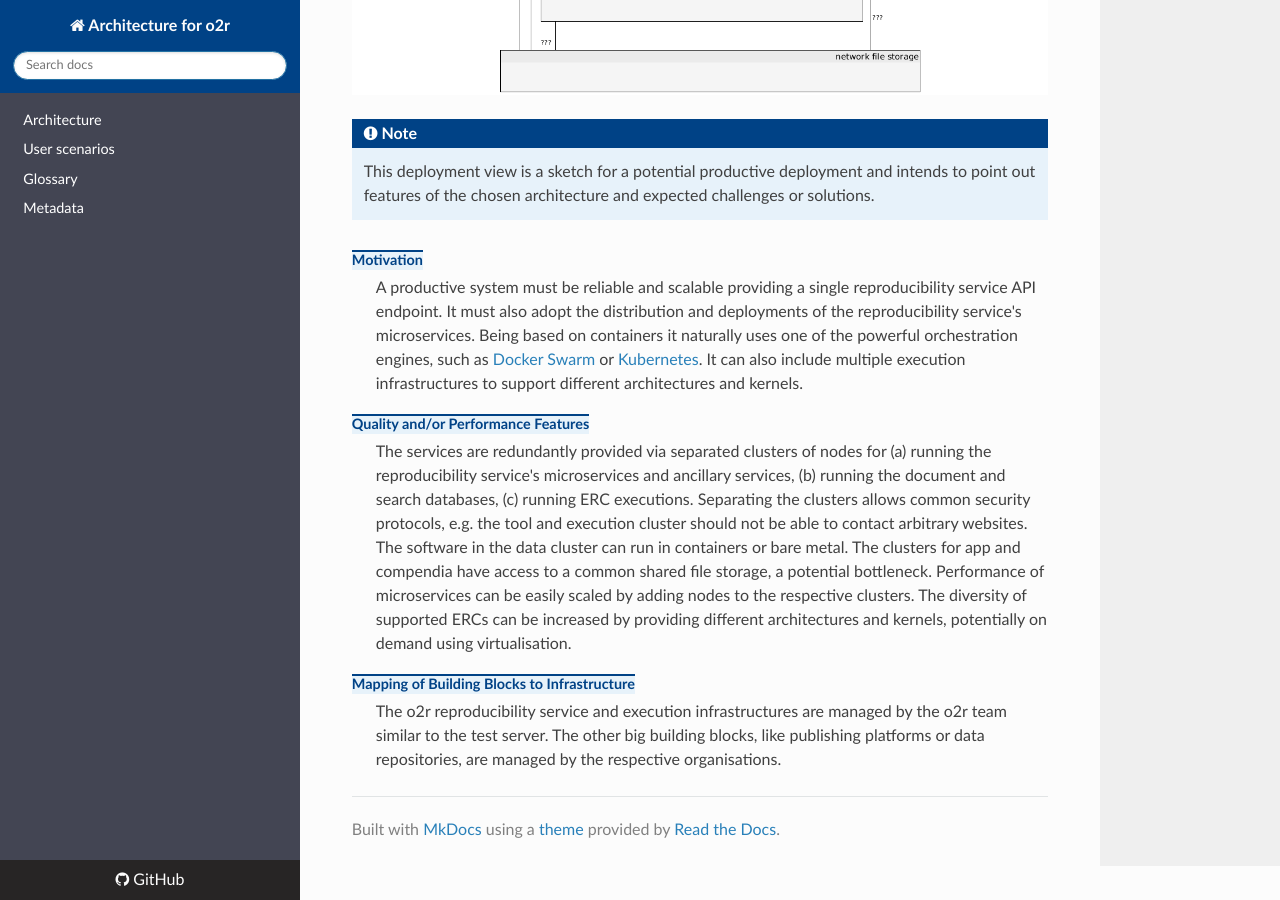
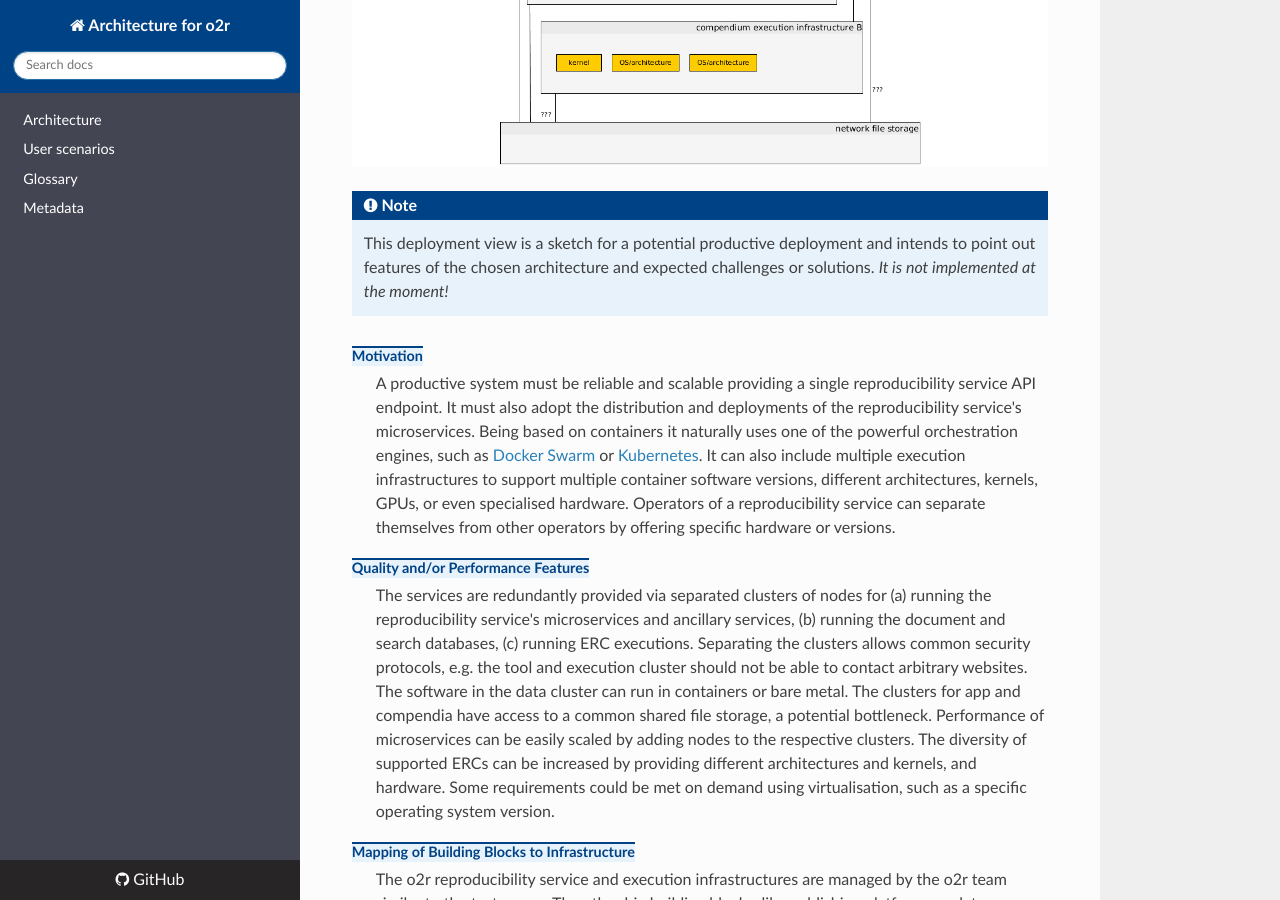
Before and after one commit to o2r-project/architecture, an MkDocs documentation site: the page built from docs/07_deployment-view.md, in a window 1280 px wide and 900 px high, scrolled down 1986 px. Built offline with MkDocs 1.6.1, drawn with Linux system fonts in a browser that asks for light colours; nearby versions of some CDN libraries; old or Windows-style settings are respelled for this version of MkDocs; some of the changed text lies outside the part shown.

Commit message:
add specialised hardware to production sketch

```diff
--- a/docs/07_deployment-view.md
+++ b/docs/07_deployment-view.md
@@ -10,7 +10,7 @@ Motivation
 
 Quality and/or Performance Features
 
-:   The server is managed completely with [Ansible](https://www.ansible.com/) to ensure a well-document setup. The base operating system is CentOS Linux 7. The machine has 4 cores, 8 GB RAM, and a local storage ~100 GB, and runs on a VM host. The one machine in this deployment runs the full o2r reproducibility service, i.e. all microservices and a webserver to serve the user interfaces. It also runs the databases and ancillary services, such as a web traffic statistics service.
+:   The server is managed completely with [Ansible](https://www.ansible.com/) to ensure a well-document setup. The base operating system is CentOS Linux 7. The machine has 4 cores, 8 GB RAM, and a local storage ~100 GB, and runs on a VM host. The one machine in this deployment runs the full o2r reproducibility service, i.e. all microservices and a webserver to serve the user interfaces. It also runs the databases and ancillary services, such as a web traffic statistics service. When executing a compendium, the compendium workspace is packaged in a tarball and send to the Docker daemon. This allows easy switching to remote machines, but also has a performance disadvantage.
 
 Mapping of Building Blocks to Infrastructure
 
@@ -22,14 +22,15 @@ Mapping of Building Blocks to Infrastructure
 
 !!! Note
     This deployment view is a sketch for a potential productive deployment and intends to point out features of the chosen architecture and expected challenges or solutions.
+    _It is not implemented at the moment!_
 
 Motivation
 
-:   A productive system must be reliable and scalable providing a single reproducibility service API endpoint. It must also adopt the distribution and deployments of the reproducibility service's microservices. Being based on containers it naturally uses one of the powerful orchestration engines, such as [Docker Swarm](https://docs.docker.com/engine/swarm) or [Kubernetes](http://kubernetes.io/). It can also include multiple execution infrastructures to support different architectures and kernels.
+:   A productive system must be reliable and scalable providing a single reproducibility service API endpoint. It must also adopt the distribution and deployments of the reproducibility service's microservices. Being based on containers it naturally uses one of the powerful orchestration engines, such as [Docker Swarm](https://docs.docker.com/engine/swarm) or [Kubernetes](http://kubernetes.io/). It can also include multiple execution infrastructures to support multiple container software versions, different architectures, kernels, GPUs, or even specialised hardware. Operators of a reproducibility service can separate themselves from other operators by offering specific hardware or versions.
 
 Quality and/or Performance Features
 
-:   The services are redundantly provided via separated clusters of nodes for (a) running the reproducibility service's microservices and ancillary services, (b) running the document and search databases, (c) running ERC executions. Separating the clusters allows common security protocols, e.g. the tool and execution cluster should not be able to contact arbitrary websites. The software in the data cluster can run in containers or bare metal. The clusters for app and compendia have access to a common shared file storage, a potential bottleneck. Performance of microservices can be easily scaled by adding nodes to the respective clusters. The diversity of supported ERCs can be increased by providing different architectures and kernels, potentially on demand using virtualisation.
+:   The services are redundantly provided via separated clusters of nodes for (a) running the reproducibility service's microservices and ancillary services, (b) running the document and search databases, (c) running ERC executions. Separating the clusters allows common security protocols, e.g. the tool and execution cluster should not be able to contact arbitrary websites. The software in the data cluster can run in containers or bare metal. The clusters for app and compendia have access to a common shared file storage, a potential bottleneck. Performance of microservices can be easily scaled by adding nodes to the respective clusters. The diversity of supported ERCs can be increased by providing different architectures and kernels, and hardware. Some requirements could be met on demand using virtualisation, such as a specific operating system version.
 
 Mapping of Building Blocks to Infrastructure
 
```
Also changed, not shown: docs/img/7.2-deployment-view-production-sketch.png, 1 other file.
